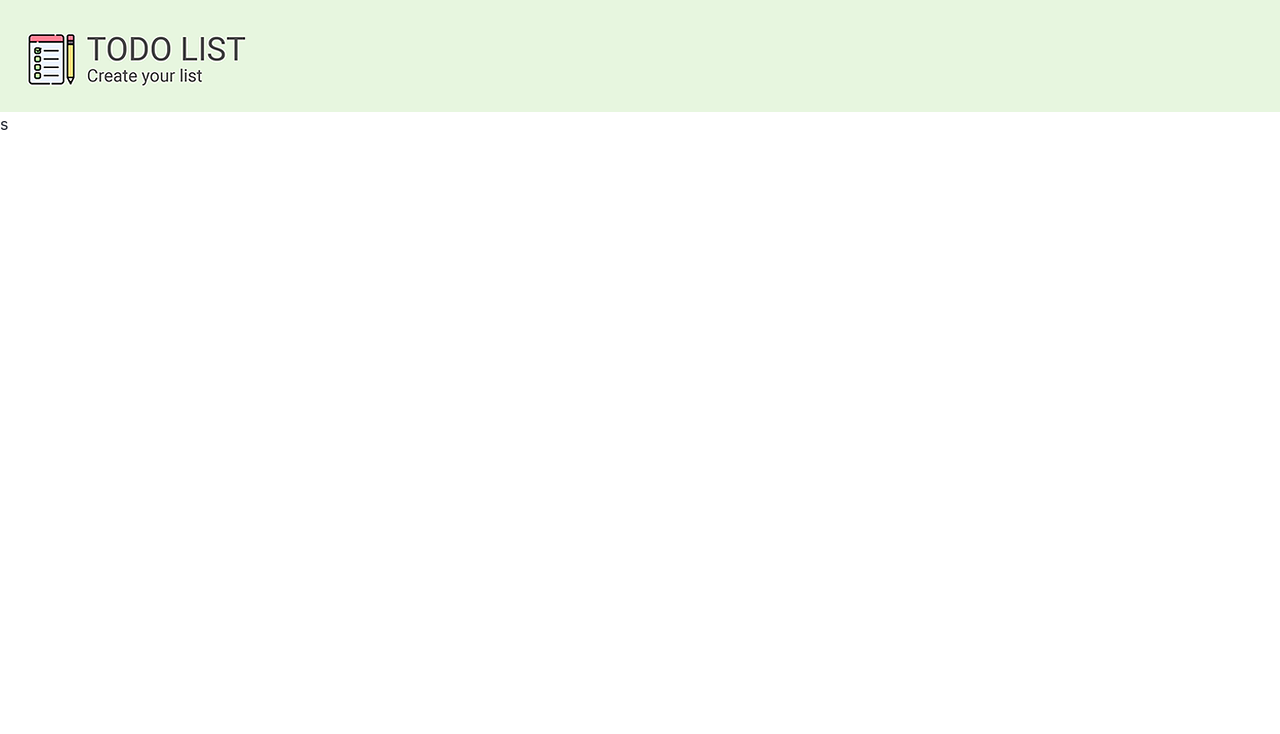
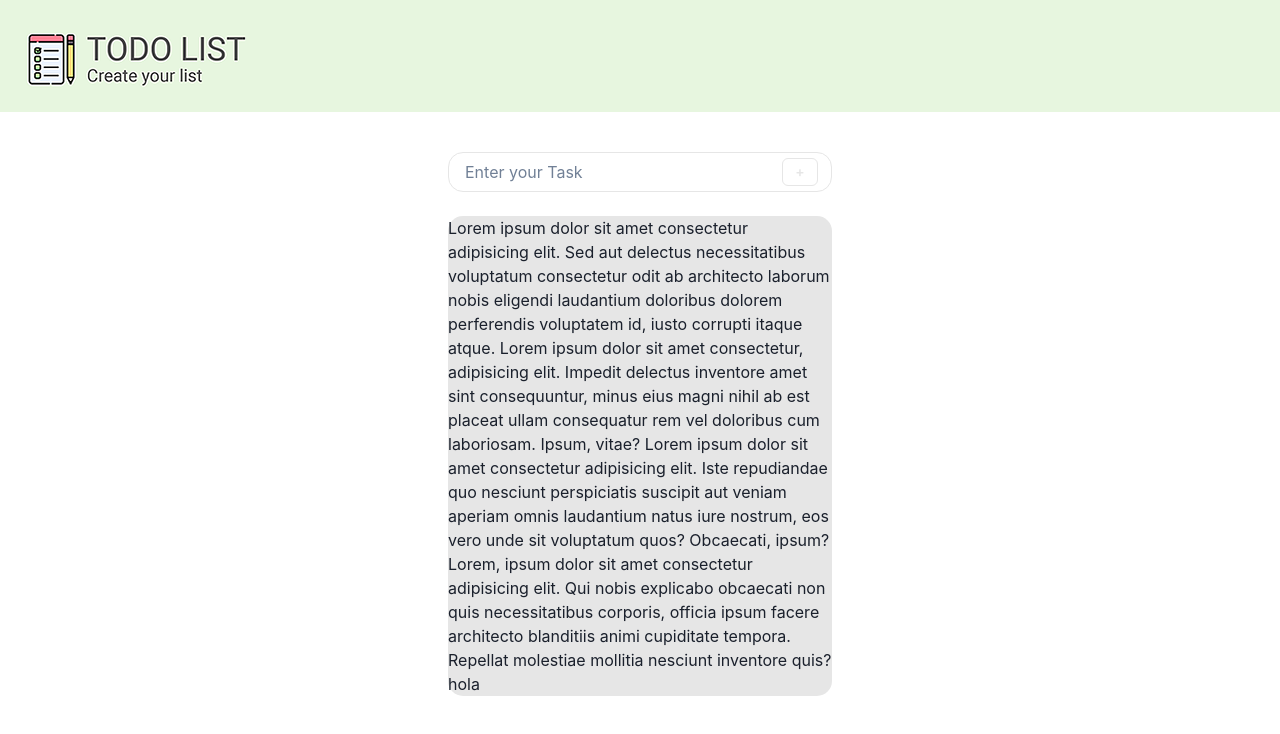
Before and after one commit to Laria-Mateo/TrabajoIntegrador_ArgentinaPrograma4.0, a React (Vite) app: page / in a window 1280 px wide. Shown: the top 734 px of the page. Built offline with nearby package versions, Linux system fonts and the light colour scheme.

Commit message:
ultimas modificaciones

```diff
--- a/src/App.jsx
+++ b/src/App.jsx
@@ -1,16 +1,18 @@
 import * as React from 'react'
 
 // 1. import `ChakraProvider` component
-import { ChakraProvider } from '@chakra-ui/react'
-import Header from './assets/components/Header/header'
-import DivTasks from './assets/components/divTasks/divTasks'
+import { Box, ChakraProvider } from '@chakra-ui/react'
+import Header from './components/Header/header'
+import DivContainer from './components/divContainer/divContainer'
 
 function App() {
   // 2. Wrap ChakraProvider at the root of your app
   return (
     <ChakraProvider>
+
       <Header/>
-      <DivTasks/>
+      <DivContainer/>
+
     </ChakraProvider>
   )
 }
--- a/src/assets/components/divTasks/divTasks.jsx
+++ /dev/null
@@ -1,12 +0,0 @@
-import { Box, Flex } from '@chakra-ui/react';
-
-
-function DivTasks() {
-  return (
-    <Box>
-        <p>s</p>
-    </Box>
-  );
-}
-
-export default DivTasks;
--- a/src/assets/components/Header/header.jsx
+++ b/src/components/Header/header.jsx
@@ -1,5 +1,5 @@
 import { Box, Flex } from '@chakra-ui/react';
-import Titulo from '../Header/Titulo.png';
+import Titulo from './Titulo.png';
 
 function Header() {
   return (
--- /dev/null
+++ b/src/components/divContainer/divContainer.jsx
@@ -0,0 +1,16 @@
+import { Box, Flex, Input, Button, InputRightElement, InputGroup } from '@chakra-ui/react';
+import React, { useState } from 'react';
+import Imput from '../imput/imput';
+import DivTasks from '../divTasks/divTasks';
+
+function DivContainer() {
+
+  return (
+    <>
+    <Imput />
+    <DivTasks/>
+    </>
+  );
+}
+
+export default DivContainer;
--- /dev/null
+++ b/src/components/divTasks/divTasks.jsx
@@ -0,0 +1,28 @@
+import { Box, Flex} from '@chakra-ui/react';
+import React, { useState } from 'react';
+import Imput from '../imput/imput';
+
+function DivTasks() {
+
+  return (
+    <Flex
+
+  align={"center"}
+  justify="center"
+  direction={['column', 'row']}
+>
+    <Box
+    bg="#E6E6E6"
+    w="sm"
+
+    borderRadius={"15px"}
+    >
+
+<p>Lorem ipsum dolor sit amet consectetur adipisicing elit. Sed aut delectus necessitatibus voluptatum consectetur odit ab architecto laborum nobis eligendi laudantium doloribus dolorem perferendis voluptatem id, iusto corrupti itaque atque. Lorem ipsum dolor sit amet consectetur, adipisicing elit. Impedit delectus inventore amet sint consequuntur, minus eius magni nihil ab est placeat ullam consequatur rem vel doloribus cum laboriosam. Ipsum, vitae? Lorem ipsum dolor sit amet consectetur adipisicing elit. Iste repudiandae quo nesciunt perspiciatis suscipit aut veniam aperiam omnis laudantium natus iure nostrum, eos vero unde sit voluptatum quos? Obcaecati, ipsum? Lorem, ipsum dolor sit amet consectetur adipisicing elit. Qui nobis explicabo obcaecati non quis necessitatibus corporis, officia ipsum facere architecto blanditiis animi cupiditate tempora. Repellat molestiae mollitia nesciunt inventore quis? </p>
+<h1>hola</h1>
+    </Box>
+    </Flex>
+  );
+}
+
+export default DivTasks;
--- /dev/null
+++ b/src/components/imput/imput.jsx
@@ -0,0 +1,41 @@
+import { Box, Flex, Input, Button, InputRightElement, InputGroup } from '@chakra-ui/react';
+import React from 'react';
+
+function Imput() {
+
+  return (
+<Flex
+  mt="5vh"
+  mb="3vh"
+  align="center"
+  justify="center"
+  direction={['column', 'row']}
+>
+  <Box>
+    <InputGroup>
+      <Input
+        placeholder="Enter your Task"
+        borderRadius={"15px"}
+        borderColor={"#E6E6E6"}
+        width={"sm"}
+      />
+      <InputRightElement width='4rem'>
+        <Button
+          h='1.75rem'
+          size='sm'
+          bg={"-moz-initial"}
+          border={"1px"}
+          borderColor={"#E6E6E6"}
+          color={"#E6E6E6"}
+          _hover={{ bg: "#E6E6E6"}}
+        >
+          +
+        </Button>
+      </InputRightElement>
+    </InputGroup>
+  </Box>
+</Flex>
+  );
+}
+
+export default Imput;
```
Also changed, not shown: src/components/Header/Titulo.png (renamed from src/assets/components/Header/Titulo.png).
